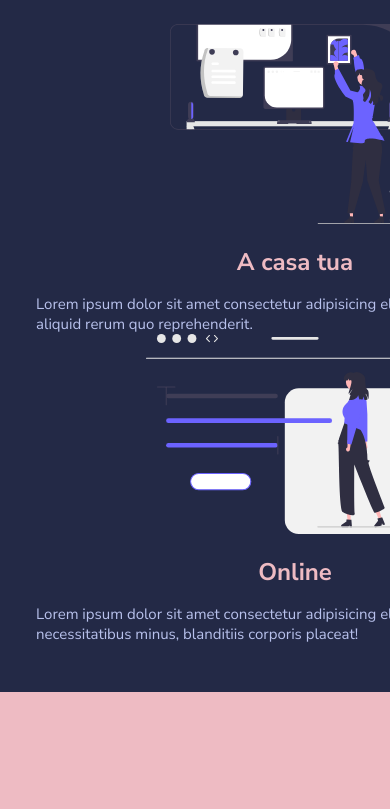
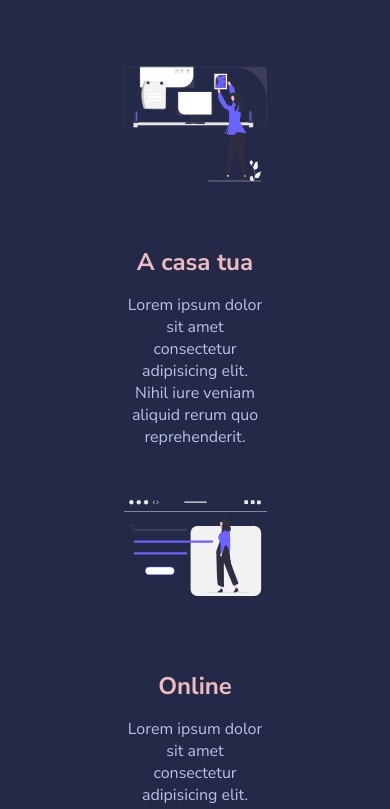
Before and after one commit to Giorgiocirrone/html-css-resp-wannabe, a plain HTML site: page index.html in a window 390 px wide. Shown: the part 209-1018 px from the top of the page. Drawn offline with Linux system fonts and the light colour scheme.

Commit message:
tablet centramento

```diff
--- a/css/responsive.css
+++ b/css/responsive.css
@@ -5,7 +5,7 @@ mobile: dai 576px in giù*/
 
 /*mobile first */
 
-@media screen and (max-width : 576px) {
+/*@media screen and (max-width : 576px) {
 
 
 
@@ -15,11 +15,47 @@ mobile: dai 576px in giù*/
         font-size: 15px;
     }
 
-    .row {
+    /*incolonnamento colonne*/
+/* .row {
 
         flex-direction: column;
 
     }
 
 
+/*
+
+
+/*TABLET */
+
+@media screen and (max-width:768px) {
+
+
+
+    /*allineamneto testuale */
+
+
+    .text-center {
+
+        display: flex;
+        justify-content: center;
+
+    }
+
+    /*centramento colonne*/
+
+    .row {
+
+
+        align-items: center;
+
+
+        flex-direction: column;
+    }
+
+
+
+
+
+
 }
```
